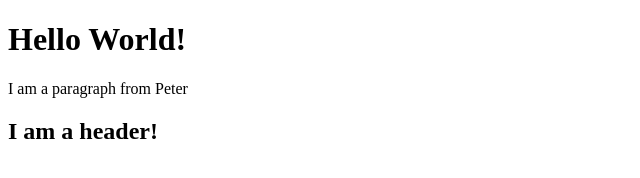
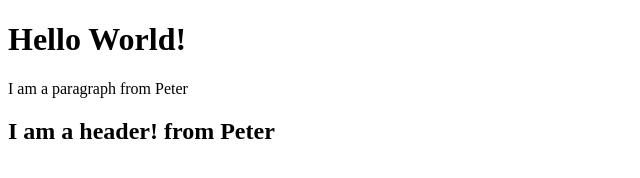
Before and after one commit to petercharlesxp/DemoRepo, a plain HTML site: page index.html in a window 1280 px wide. Shown: the whole page, without its empty margins (0-640 px from the left). Drawn offline with Linux system fonts and the light colour scheme.

Commit message:
added a second header from Peter

```diff
--- a/index.html
+++ b/index.html
@@ -8,6 +8,6 @@
     <h1>Hello World!</h1>
     <p>I am a paragraph from Peter</p>
 
-    <h2>I am a header!</h2>
+    <h2>I am a header! from Peter</h2>
 </body>
 </html>
```
